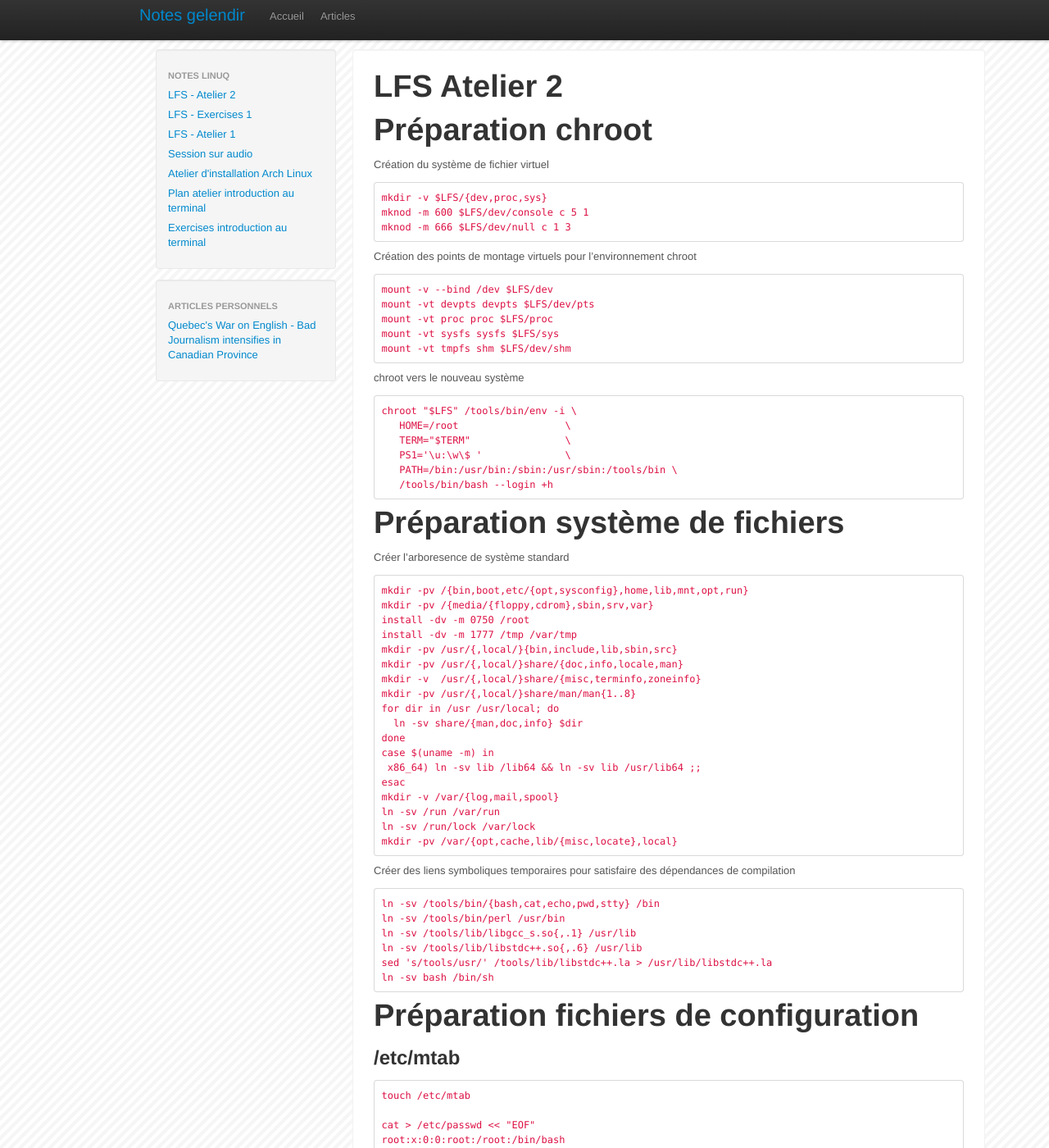
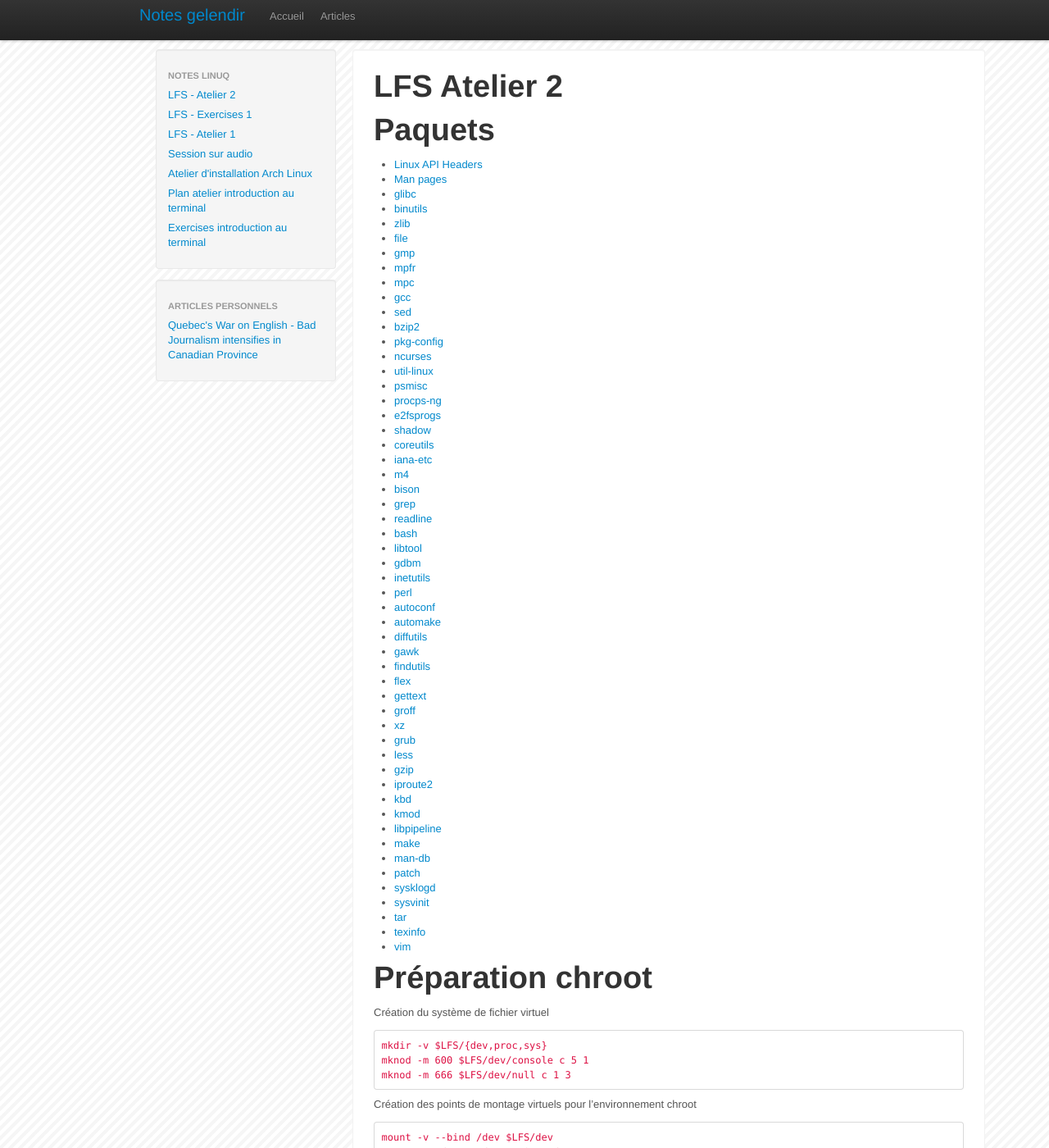
Before and after one commit to gelendir/gelendir.github.com, a Jekyll site: the page built from _posts/2013-05-03-lfs-atelier-2.md, in a window 1280 px wide and 1400 px high. Shown: the whole window at 82% size. Built offline with Jekyll 4.4.1, drawn with Linux system fonts in a browser that asks for light colours.

Commit message:
add package list

```diff
--- a/_posts/2013-05-03-lfs-atelier-2.md
+++ b/_posts/2013-05-03-lfs-atelier-2.md
@@ -6,6 +6,64 @@ category: linuq
 
 LFS Atelier 2
 =============
+
+Paquets
+=======
+
+ * [Linux API Headers](#linux_api_headers)
+ * [Man pages](#man_pages)
+ * [glibc](#glibc)
+ * [binutils](#binutils)
+ * [zlib](#zlib)
+ * [file](#file)
+ * [gmp](#gmp)
+ * [mpfr](#mpfr)
+ * [mpc](#mpc)
+ * [gcc](#gcc)
+ * [sed](#sed)
+ * [bzip2](#bzip2)
+ * [pkg-config](#pkg-config)
+ * [ncurses](#ncurses)
+ * [util-linux](#util-linux)
+ * [psmisc](#psmisc)
+ * [procps-ng](#procps-ng)
+ * [e2fsprogs](#e2fsprogs)
+ * [shadow](#shadow)
+ * [coreutils](#coreutils)
+ * [iana-etc](#iana-etc)
+ * [m4](#m4)
+ * [bison](#bison)
+ * [grep](#grep)
+ * [readline](#readline)
+ * [bash](#bash)
+ * [libtool](#libtool)
+ * [gdbm](#gdbm)
+ * [inetutils](#inetutils)
+ * [perl](#perl)
+ * [autoconf](#autoconf)
+ * [automake](#automake)
+ * [diffutils](#diffutils)
+ * [gawk](#gawk)
+ * [findutils](#findutils)
+ * [flex](#flex)
+ * [gettext](#gettext)
+ * [groff](#groff)
+ * [xz](#xz)
+ * [grub](#grub)
+ * [less](#less)
+ * [gzip](#gzip)
+ * [iproute2](#iproute2)
+ * [kbd](#kbd)
+ * [kmod](#kmod)
+ * [libpipeline](#libpipeline)
+ * [make](#make)
+ * [man-db](#man-db)
+ * [patch](#patch)
+ * [sysklogd](#sysklogd)
+ * [sysvinit](#sysvinit)
+ * [tar](#tar)
+ * [texinfo](#texinfo)
+ * [vim](#vim)
 
 Préparation chroot
 ==================
```
